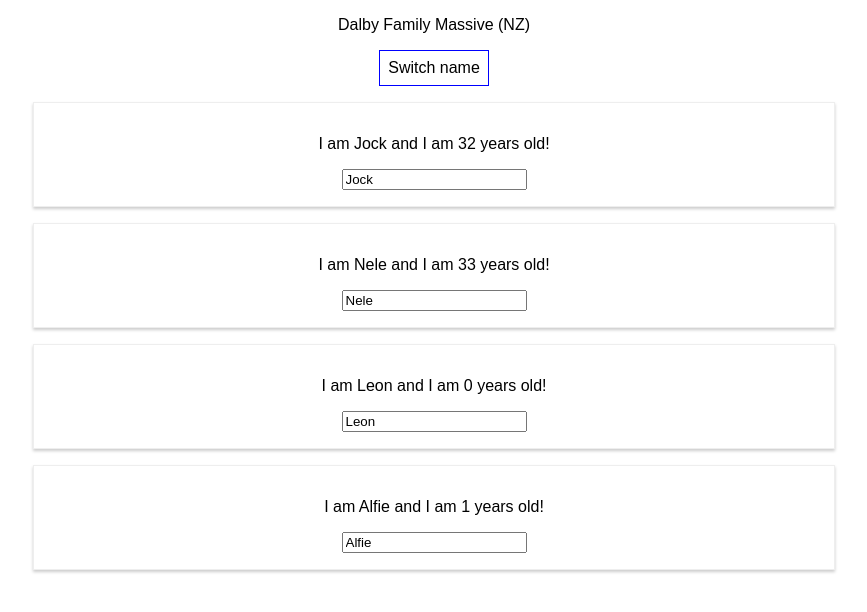
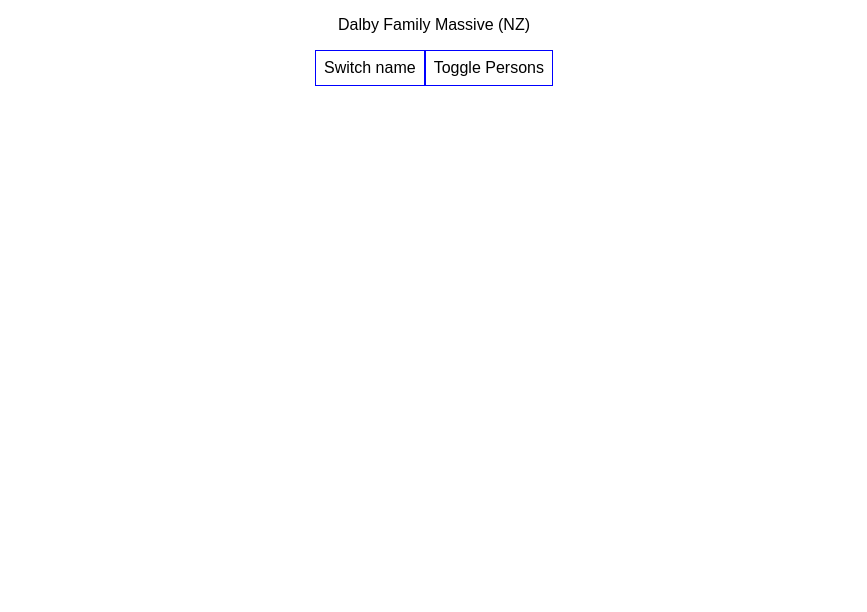
Before and after one commit to jock-dalby/react-complete-guide, a React (Create React App) app: page / in a window 1280 px wide. Shown: the top 612 px of the page, without its empty margins (206-1073 px from the left). Built offline with nearby package versions, Linux system fonts and the light colour scheme.

Commit message:
add button that calls method in class which toggles var to show/hide persons list via a ternary in jsx code

```diff
--- a/src/App.js
+++ b/src/App.js
@@ -9,7 +9,8 @@ class App extends Component {
       { name: 'Nele', age: 33 },
       { name: 'Leon', age: 0 },
       { name: 'Alfie', age: 1 },
-    ]
+    ],
+    showPerson: false
   }
 
   switchAlfiesNameHandler = (newName) => {
@@ -32,6 +33,12 @@ class App extends Component {
     })
   }
 
+  togglePersonsHandler = () => {
+    this.setState({
+      showPerson: !this.state.showPerson
+    })
+  }
+
   render() {
 
     // All values must be wrapped in quotation marks because this is JS code and therefore
@@ -49,13 +56,16 @@ class App extends Component {
       <p>Dalby Family Massive (NZ)</p>
       <button style={style}
         onClick={this.switchAlfiesNameHandler.bind(this, 'super dooper Alfie')}>Switch name</button>
+      <button style={style}
+        onClick={this.togglePersonsHandler}>Toggle Persons</button>
         {
           this.state.persons.map((el, i) => {
-            return <Person name={el.name}
+            return this.state.showPerson ?  <Person name={el.name}
                       age={el.age}
                       key={i}
                       index={i}
                       nameChangedHandler={this.nameChangedHandler} />
+                      : null
           })
         }
         {/* Two ways to dynamically pass values to event handlers:
```
